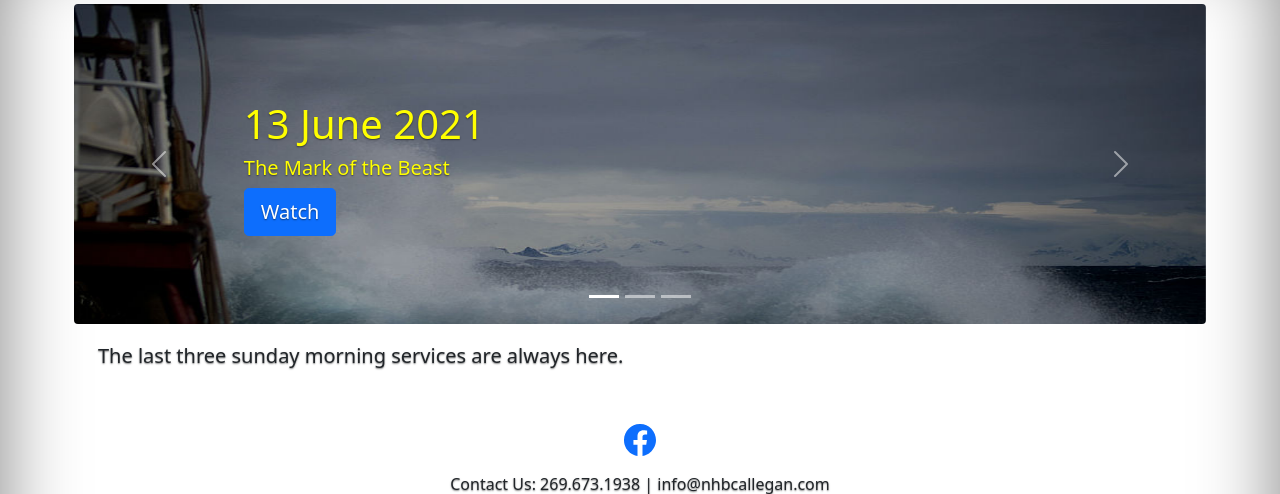
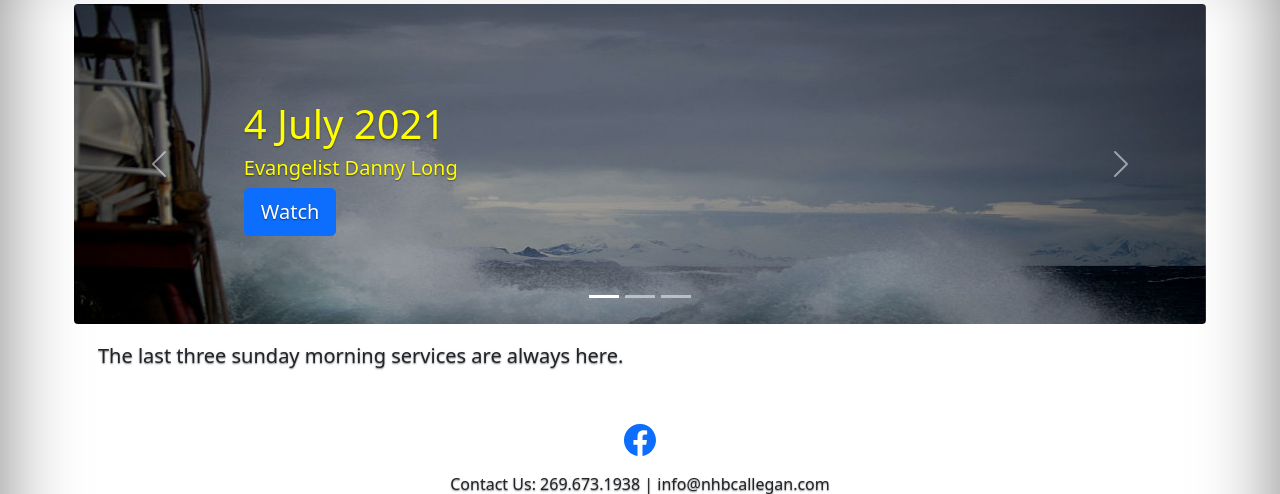
Before and after one commit to youngmcdev/newhope, a Flask app: page /messages in a window 1280 px wide. Shown: the part 56-550 px from the top of the page. Run offline with Flask 2, Linux system fonts and the light colour scheme; parts of the project's set-up code (start-up, migrations or seed data) failed here and were passed over; some libraries are stand-ins or nearby versions.

Commit message:
[develop]: Update messages

```diff
--- a/app/templates/messages.html
+++ b/app/templates/messages.html
@@ -23,9 +23,9 @@
 
 			<div class="container">
                 <div class="carousel-caption text-start">
-                    <h1>13 June 2021</h1>
-                    <h5>The Mark of the Beast</h5>
-                    <p><a class="btn btn-lg btn-primary nh-watch-btn" data-url="https://www.youtube.com/embed/3BBf0TmIMAY" href="#">Watch</a></p>
+                    <h1>4 July 2021</h1>
+                    <h5>Evangelist Danny Long</h5>
+                    <p><a class="btn btn-lg btn-primary nh-watch-btn" data-url="https://www.youtube.com/embed/X_tZxywMJWM" href="#">Watch</a></p>
                 </div>
             </div>
         </div>
```
